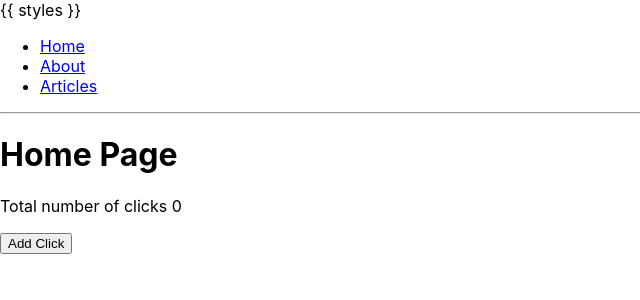
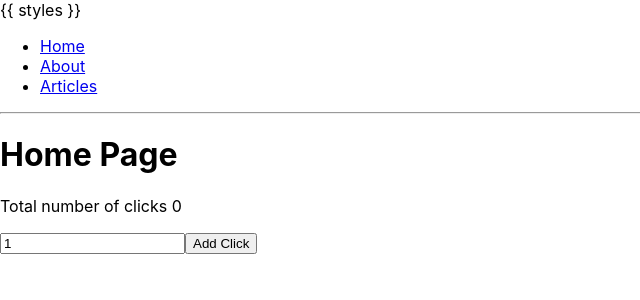
Before and after one commit to smartcaeser/reactssr, a React (Create React App) app: page / in a window 1280 px wide. Shown: the top 300 px of the page, without its empty margins (0-640 px from the left). Built offline with nearby package versions, Linux system fonts and the light colour scheme.

Commit message:
adding counter input

```diff
--- a/src/CounterProvider.js
+++ b/src/CounterProvider.js
@@ -4,8 +4,8 @@ import { CounterContext } from "./CounterContext";
 export const CounterProvider = ({ children}) => {
     const [numberOfClicks , setNumberOfClicks] = useState(0);
 
-    const increament = () => {
-        setNumberOfClicks(numberOfClicks + 1);
+    const increament = increamentBy => {
+        setNumberOfClicks(numberOfClicks + increamentBy);
     };
 
 
--- a/src/common/CounterButton.js
+++ b/src/common/CounterButton.js
@@ -1,13 +1,16 @@
-import React, { useContext } from "react";
+import React, { useContext, useState } from "react";
 import { CounterContext } from "../CounterContext";
 
 export const CounterButton = () => {
 
     const { numberOfClicks , increament } = useContext(CounterContext);
+    const [increamentBy , setIcreamentBy] = useState(1);
+
     return (
         <>
             <p>Total number of clicks { numberOfClicks }</p>
-            <button onClick={() => { increament(); }}>Add Click</button>
+            <input type="number" value={increamentBy} onChange={(e)=> setIcreamentBy(Number(e.target.value))}/>
+            <button onClick={() => { increament(increamentBy); }}>Add Click</button>
         </>
     );
 };
```
